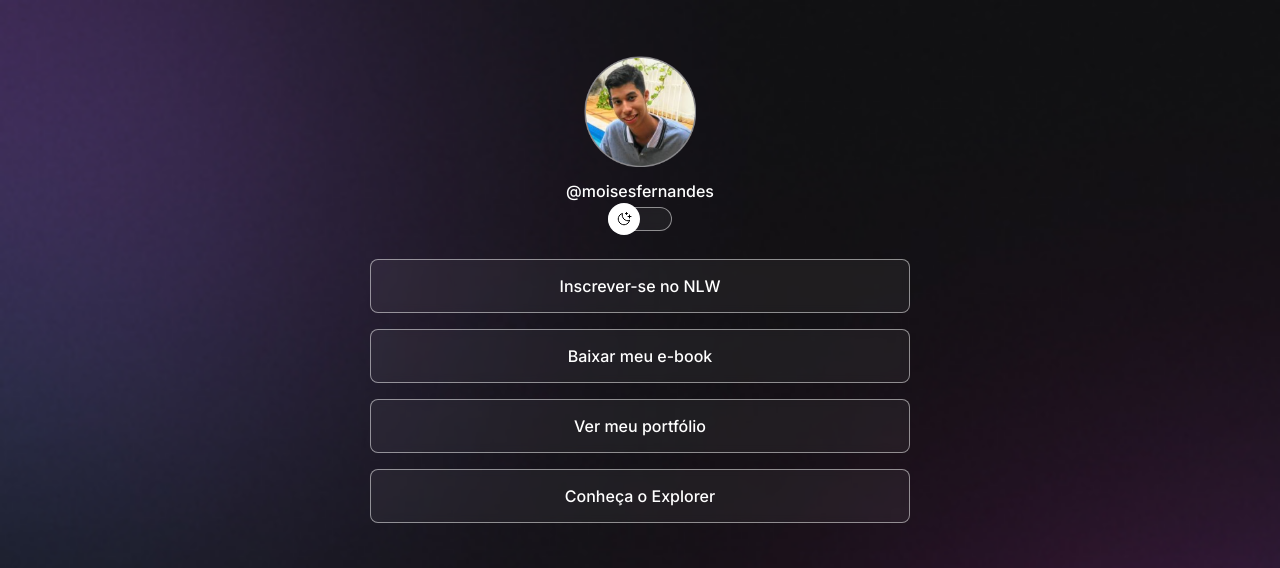
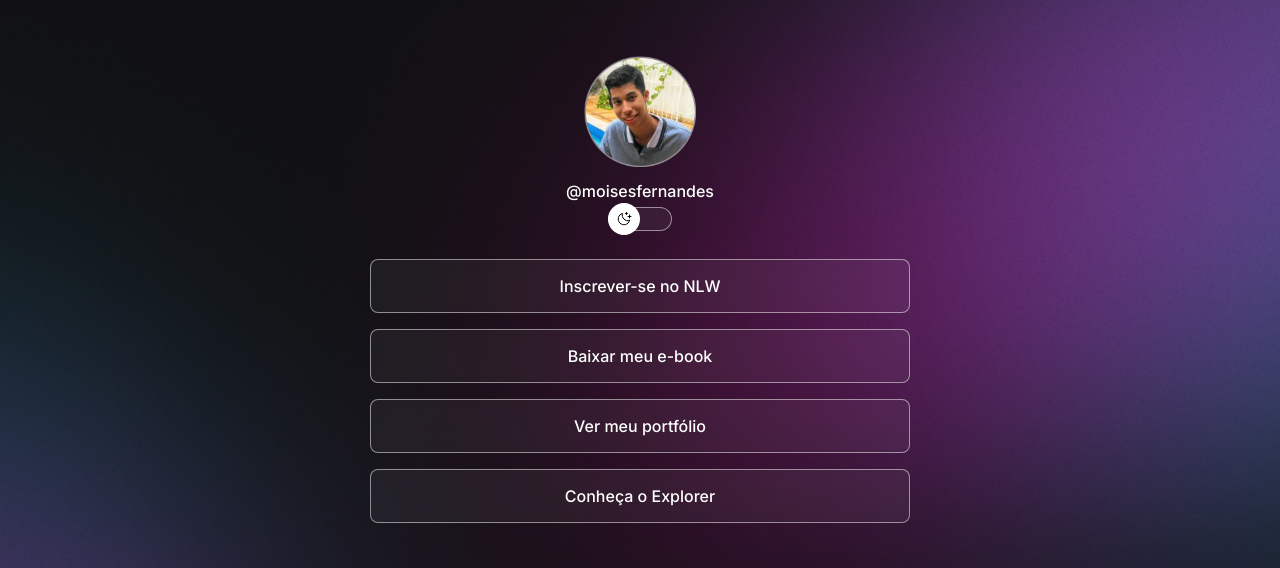
Before and after one commit to Moises0011/DevLinks, a plain HTML site: page index.html in a window 1280 px wide. Shown: the top 568 px of the page. Drawn offline with nearby package versions, Linux system fonts and the light colour scheme.

Commit message:
change background based on media queries

```diff
--- a/style.css
+++ b/style.css
@@ -26,6 +26,7 @@
 
 body {
   background: var(--bg-url) no-repeat top center/cover;
+  height: 100vh;
 }
 
 body * {
@@ -156,3 +157,14 @@ footer {
   padding: 24px 0;
   text-align: center;
 }
+
+/* media queries */
+@media (min-width: 700px) {
+  :root {
+    --bg-url: url(./assets/bg-desktop.jpg);
+  }
+
+  .light {
+    --bg-url: url(./assets/bg-light-desktop.jpg);
+  }
+}
```
Also changed, not shown: assets/bg-desktop.jpg (added), assets/bg-light-desktop.jpg (added).
